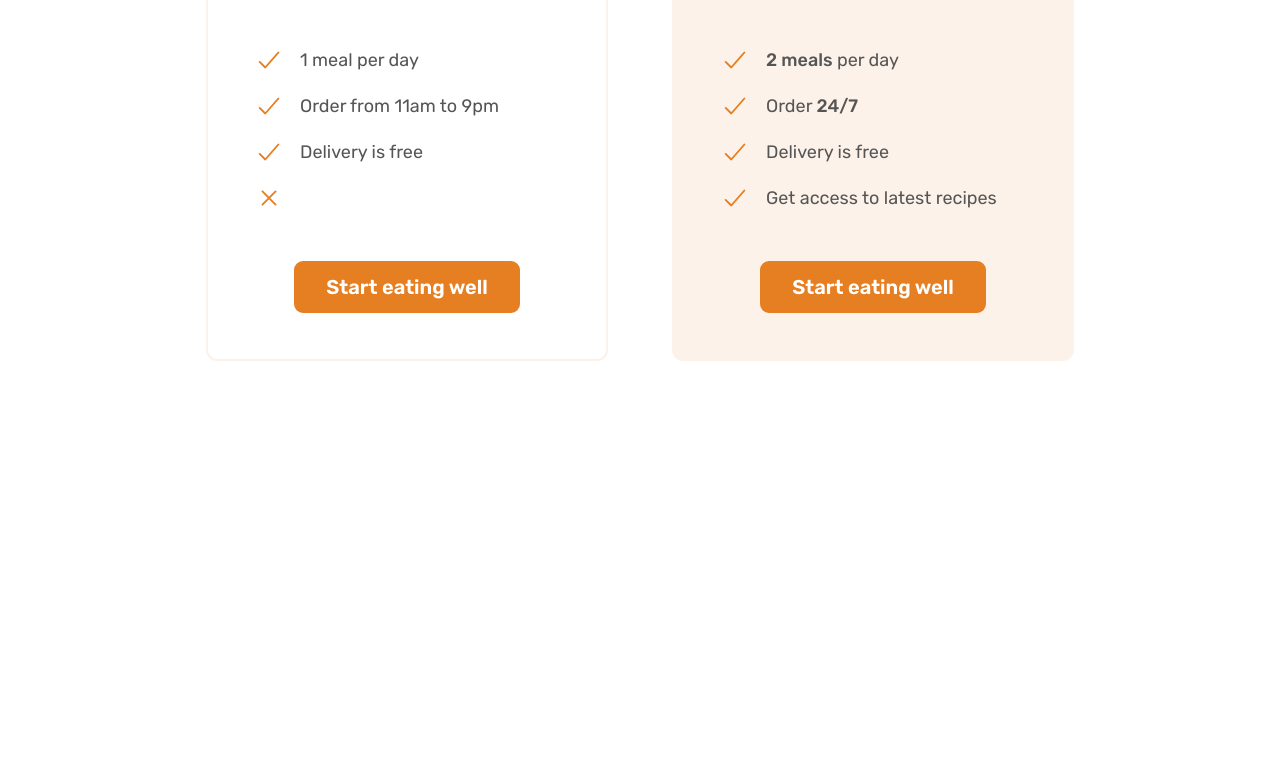
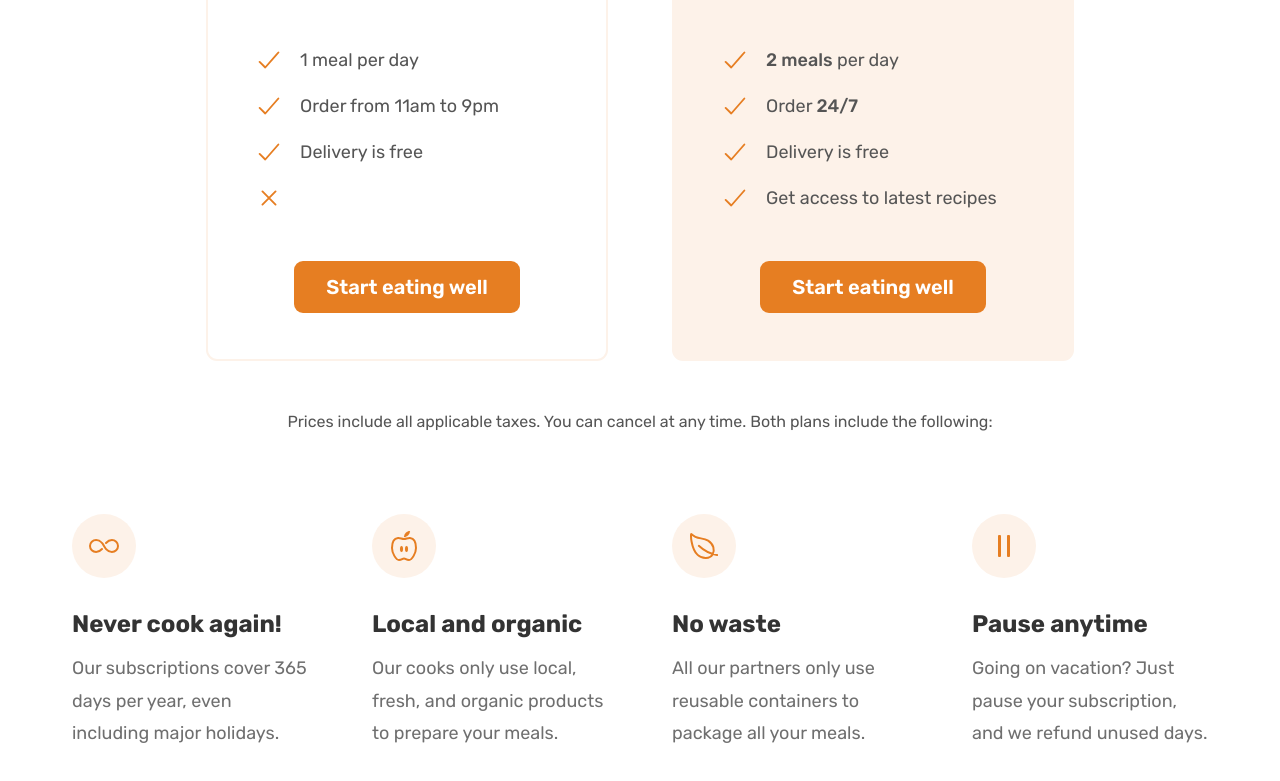
Before and after one commit to Murhaf2211/MNproject, a plain HTML site: page index.html in a window 1280 px wide. Shown: the part 5279-6060 px from the top of the page. Before the commit the page ends 5928 px from the top, so only its background shows below. Drawn offline with nearby package versions, Linux system fonts and the light colour scheme.

Commit message:
Add Price Section

```diff
--- a/css/style.css
+++ b/css/style.css
@@ -470,6 +470,9 @@ strong {
 /****************************
   Pricing section
 *****************************/
+.margin-bottom-sm {
+  margin-bottom: 4.8rem !important;
+}
 .section-pricing {
   padding: 9.6rem 0;
 }
@@ -533,3 +536,31 @@ strong {
   text-align: center;
   margin-top: 4.8rem;
 }
+.feature-heading {
+  text-align: center;
+  margin-bottom: 8rem;
+  font-size: 1.6rem;
+  line-height: 1.6;
+}
+.feature {
+  color: #6f6f6f;
+}
+.feature-icon {
+  width: 3.2rem;
+  height: 3.2rem;
+  color: #e67e22;
+  background-color: #fdf2e9;
+  padding: 1.6rem;
+  border-radius: 50%;
+  margin-bottom: 3.2rem;
+}
+.feature-title {
+  font-size: 2.4rem;
+  font-weight: 700;
+  color: #333;
+  margin-bottom: 1.6rem;
+}
+.feature-text {
+  font-size: 1.8rem;
+  line-height: 1.8;
+}
--- a/index.html
+++ b/index.html
@@ -365,7 +365,7 @@
             Eating well without breaking the bank
           </h2>
         </div>
-        <div class="container grid grid--2-cols">
+        <div class="container grid grid--2-cols margin-bottom-sm">
           <div class="pricing-plan pricing-plan--starter">
             <header class="plan-header">
               <p class="plan-name">STARTER</p>
@@ -423,12 +423,43 @@
             </div>
           </div>
         </div>
-
+        <p class="feature-heading">
+          Prices include all applicable taxes. You can cancel at any time. Both
+          plans include the following:
+        </p>
         <div class="container grid grid--4-cols">
-          <div class="feature"></div>
-          <div class="feature"></div>
-          <div class="feature"></div>
-          <div class="feature"></div>
+          <div class="feature">
+            <ion-icon class="feature-icon" name="infinite-outline"></ion-icon>
+            <p class="feature-title">Never cook again!</p>
+            <p class="feature-text">
+              Our subscriptions cover 365 days per year, even including major
+              holidays.
+            </p>
+          </div>
+          <div class="feature">
+            <ion-icon class="feature-icon" name="nutrition-outline"></ion-icon>
+            <p class="feature-title">Local and organic</p>
+            <p class="feature-text">
+              Our cooks only use local, fresh, and organic products to prepare
+              your meals.
+            </p>
+          </div>
+          <div class="feature">
+            <ion-icon class="feature-icon" name="leaf-outline"></ion-icon>
+            <p class="feature-title">No waste</p>
+            <p class="feature-text">
+              All our partners only use reusable containers to package all your
+              meals.
+            </p>
+          </div>
+          <div class="feature">
+            <ion-icon class="feature-icon" name="pause-outline"></ion-icon>
+            <p class="feature-title">Pause anytime</p>
+            <p class="feature-text">
+              Going on vacation? Just pause your subscription, and we refund
+              unused days.
+            </p>
+          </div>
         </div>
       </section>
     </main>
```
